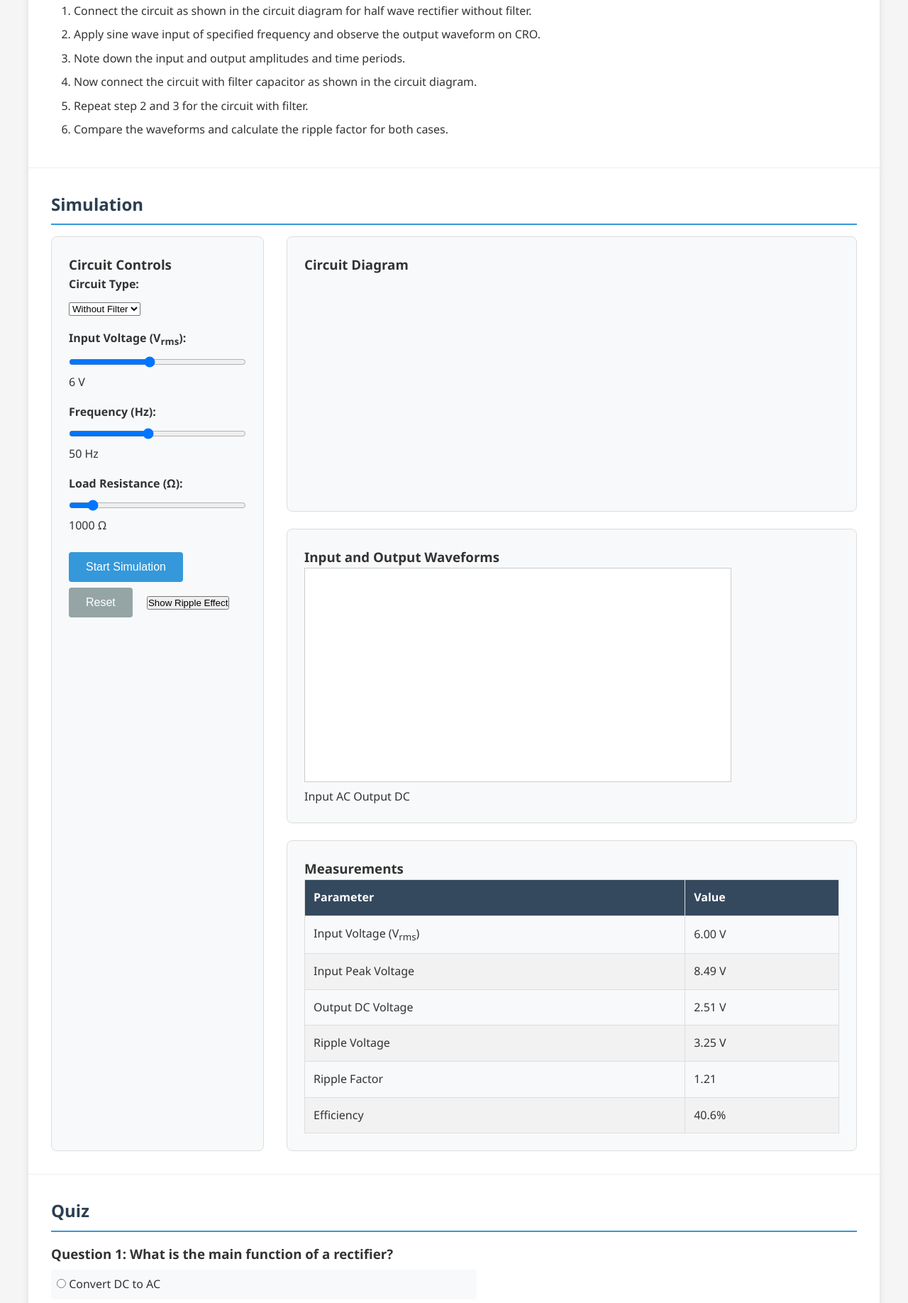
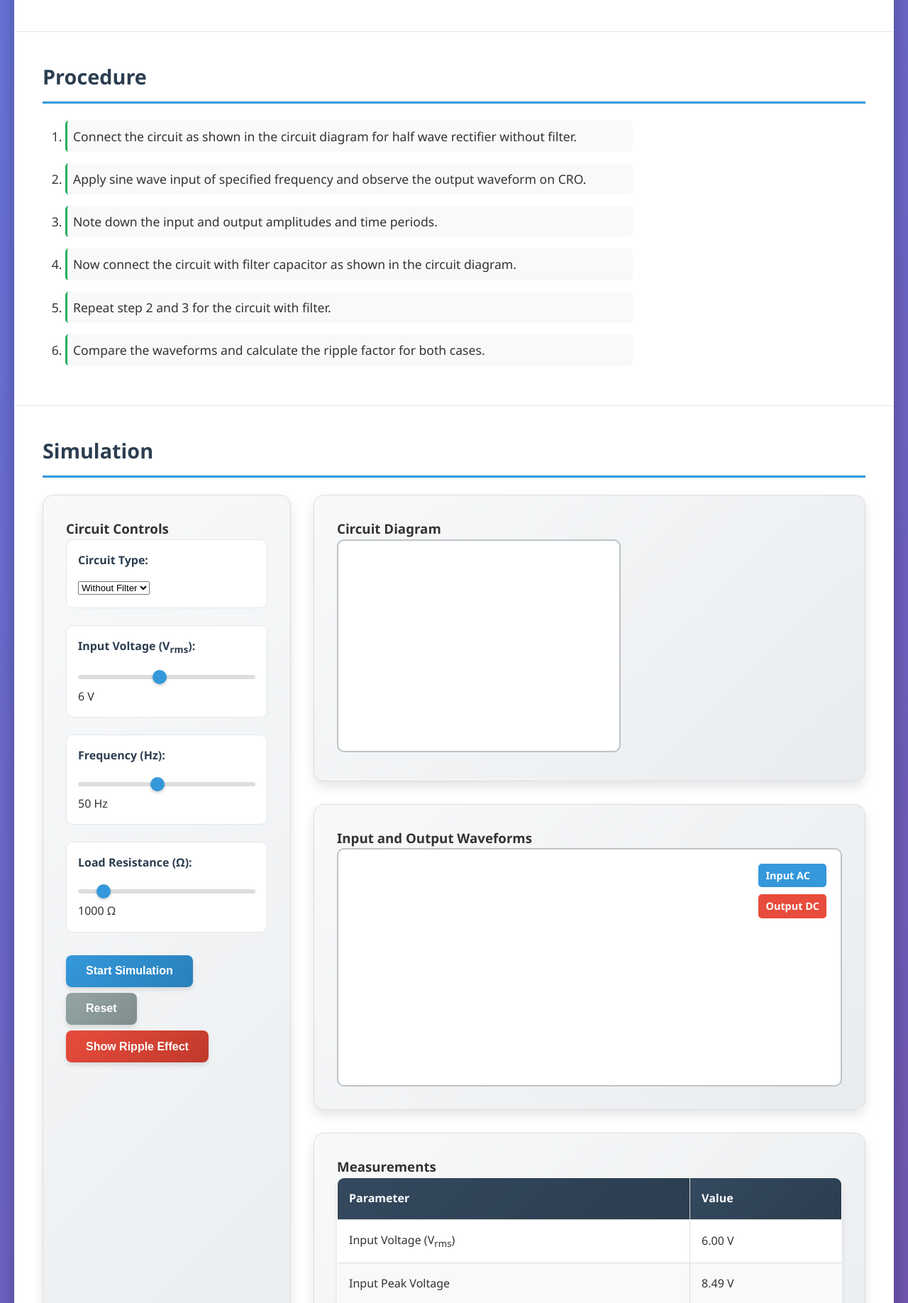
Before and after one commit to karthikeyanram2006-glitch/Halfwaverecctifier, a plain HTML site: page index.html in a window 1280 px wide. Shown: the part 964-2800 px from the top of the page at 71% size. Drawn offline with Linux system fonts and the light colour scheme; a script that the page names is missing; files whose address does not match are found by name.

Commit message:
Update style.css

```diff
--- a/styles/style.css
+++ b/styles/style.css
@@ -8,25 +8,32 @@ body {
     font-family: 'Segoe UI', Tahoma, Geneva, Verdana, sans-serif;
     line-height: 1.6;
     color: #333;
-    background-color: #f5f5f5;
+    background: linear-gradient(135deg, #667eea 0%, #764ba2 100%);
+    min-height: 100vh;
 }
 
 .container {
-    max-width: 1200px;
+    max-width: 1400px;
     margin: 0 auto;
     background: white;
-    box-shadow: 0 0 10px rgba(0,0,0,0.1);
+    box-shadow: 0 0 30px rgba(0,0,0,0.3);
+    border-radius: 10px;
+    overflow: hidden;
+    margin: 20px;
 }
 
 header {
-    background: #2c3e50;
+    background: linear-gradient(135deg, #2c3e50 0%, #3498db 100%);
     color: white;
-    padding: 1rem 2rem;
+    padding: 1.5rem 2rem;
+    box-shadow: 0 4px 6px rgba(0,0,0,0.1);
 }
 
 header h1 {
     text-align: center;
     margin-bottom: 1rem;
+    font-size: 2.2rem;
+    text-shadow: 2px 2px 4px rgba(0,0,0,0.3);
 }
 
 nav ul {
@@ -34,135 +41,232 @@ nav ul {
     display: flex;
     justify-content: center;
     flex-wrap: wrap;
+    gap: 1rem;
 }
 
 nav li {
-    margin: 0 1rem;
+    margin: 0;
 }
 
 nav a {
     color: white;
     text-decoration: none;
-    padding: 0.5rem 1rem;
-    border-radius: 4px;
-    transition: background 0.3s;
+    padding: 0.75rem 1.5rem;
+    border-radius: 25px;
+    transition: all 0.3s ease;
+    border: 2px solid transparent;
+    font-weight: 500;
 }
 
 nav a:hover {
-    background: #34495e;
+    background: rgba(255,255,255,0.2);
+    border-color: rgba(255,255,255,0.5);
+    transform: translateY(-2px);
 }
 
 .section {
-    padding: 2rem;
-    border-bottom: 1px solid #eee;
+    padding: 2.5rem;
+    border-bottom: 1px solid #e1e8ed;
 }
 
 .section h2 {
     color: #2c3e50;
-    margin-bottom: 1rem;
-    border-bottom: 2px solid #3498db;
-    padding-bottom: 0.5rem;
+    margin-bottom: 1.5rem;
+    border-bottom: 3px solid #3498db;
+    padding-bottom: 0.75rem;
+    font-size: 1.8rem;
 }
 
 .theory-content {
-    max-width: 800px;
+    max-width: 900px;
+    line-height: 1.8;
 }
 
 .formula {
-    background: #f8f9fa;
-    padding: 1rem;
-    border-left: 4px solid #3498db;
-    margin: 1rem 0;
+    background: linear-gradient(135deg, #f8f9fa 0%, #e9ecef 100%);
+    padding: 1.5rem;
+    border-left: 5px solid #3498db;
+    margin: 1.5rem 0;
+    border-radius: 0 8px 8px 0;
+    box-shadow: 0 4px 6px rgba(0,0,0,0.1);
 }
 
 .procedure-steps {
     max-width: 800px;
     margin-left: 2rem;
+    font-size: 1.1rem;
 }
 
 .procedure-steps li {
-    margin-bottom: 0.5rem;
+    margin-bottom: 1rem;
+    padding: 0.5rem;
+    background: #f8f9fa;
+    border-radius: 5px;
+    border-left: 3px solid #27ae60;
 }
 
 /* Simulation Styles */
 .simulation-container {
     display: grid;
-    grid-template-columns: 300px 1fr;
+    grid-template-columns: 350px 1fr;
     gap: 2rem;
     margin-top: 1rem;
 }
 
 .control-panel {
-    background: #f8f9fa;
-    padding: 1.5rem;
-    border-radius: 8px;
+    background: linear-gradient(135deg, #f8f9fa 0%, #e9ecef 100%);
+    padding: 2rem;
+    border-radius: 15px;
     border: 1px solid #ddd;
+    box-shadow: 0 8px 16px rgba(0,0,0,0.1);
 }
 
 .control-group {
-    margin-bottom: 1rem;
+    margin-bottom: 1.5rem;
+    padding: 1rem;
+    background: white;
+    border-radius: 10px;
+    border: 1px solid #e1e8ed;
 }
 
 .control-group label {
     display: block;
-    margin-bottom: 0.5rem;
-    font-weight: bold;
+    margin-bottom: 0.75rem;
+    font-weight: 600;
+    color: #2c3e50;
+    font-size: 1rem;
 }
 
 .control-group input[type="range"] {
     width: 100%;
-    margin-bottom: 0.5rem;
+    margin-bottom: 0.75rem;
+    height: 6px;
+    border-radius: 3px;
+    background: #ddd;
+    outline: none;
+    -webkit-appearance: none;
 }
 
-.btn-primary, .btn-secondary {
-    padding: 0.75rem 1.5rem;
+.control-group input[type="range"]::-webkit-slider-thumb {
+    -webkit-appearance: none;
+    width: 20px;
+    height: 20px;
+    border-radius: 50%;
+    background: #3498db;
+    cursor: pointer;
+    box-shadow: 0 2px 4px rgba(0,0,0,0.2);
+}
+
+.btn-primary, .btn-secondary, .btn-tertiary {
+    padding: 0.85rem 1.75rem;
     border: none;
-    border-radius: 4px;
+    border-radius: 8px;
     cursor: pointer;
     font-size: 1rem;
     margin-right: 1rem;
     margin-top: 0.5rem;
+    transition: all 0.3s ease;
+    font-weight: 600;
+    box-shadow: 0 4px 6px rgba(0,0,0,0.1);
 }
 
 .btn-primary {
-    background: #3498db;
+    background: linear-gradient(135deg, #3498db 0%, #2980b9 100%);
     color: white;
 }
 
 .btn-primary:hover {
-    background: #2980b9;
+    transform: translateY(-2px);
+    box-shadow: 0 6px 12px rgba(52, 152, 219, 0.3);
 }
 
 .btn-secondary {
-    background: #95a5a6;
+    background: linear-gradient(135deg, #95a5a6 0%, #7f8c8d 100%);
     color: white;
 }
 
 .btn-secondary:hover {
-    background: #7f8c8d;
+    transform: translateY(-2px);
+    box-shadow: 0 6px 12px rgba(149, 165, 166, 0.3);
+}
+
+.btn-tertiary {
+    background: linear-gradient(135deg, #e74c3c 0%, #c0392b 100%);
+    color: white;
+}
+
+.btn-tertiary:hover {
+    transform: translateY(-2px);
+    box-shadow: 0 6px 12px rgba(231, 76, 60, 0.3);
 }
 
 .visualization {
     display: flex;
     flex-direction: column;
-    gap: 1.5rem;
+    gap: 2rem;
 }
 
 .circuit-diagram, .waveforms, .measurements {
-    background: #f8f9fa;
-    padding: 1.5rem;
-    border-radius: 8px;
+    background: linear-gradient(135deg, #f8f9fa 0%, #e9ecef 100%);
+    padding: 2rem;
+    border-radius: 15px;
     border: 1px solid #ddd;
+    box-shadow: 0 8px 16px rgba(0,0,0,0.1);
+}
+
+#circuitSvg {
+    background: white;
+    border-radius: 10px;
+    border: 2px solid #bdc3c7;
+    padding: 1rem;
+}
+
+.waveform-container {
+    position: relative;
+    background: white;
+    border-radius: 10px;
+    border: 2px solid #bdc3c7;
+    padding: 1rem;
 }
 
 #waveformCanvas {
-    border: 1px solid #ccc;
-    background: white;
+    display: block;
+    border-radius: 8px;
+}
+
+.waveform-labels {
+    position: absolute;
+    top: 20px;
+    right: 20px;
+    display: flex;
+    flex-direction: column;
+    gap: 10px;
+}
+
+.input-label, .output-label {
+    padding: 5px 10px;
+    border-radius: 5px;
+    font-weight: bold;
+    font-size: 0.9rem;
+}
+
+.input-label {
+    background: #3498db;
+    color: white;
+}
+
+.output-label {
+    background: #e74c3c;
+    color: white;
 }
 
 table {
     width: 100%;
     border-collapse: collapse;
+    background: white;
+    border-radius: 10px;
+    overflow: hidden;
+    box-shadow: 0 4px 6px rgba(0,0,0,0.1);
 }
 
 table, th, td {
@@ -170,56 +274,138 @@ table, th, td {
 }
 
 th, td {
-    padding: 0.75rem;
+    padding: 1rem;
     text-align: left;
 }
 
 th {
-    background: #34495e;
+    background: linear-gradient(135deg, #34495e 0%, #2c3e50 100%);
     color: white;
+    font-weight: 600;
 }
 
 tr:nth-child(even) {
-    background: #f2f2f2;
+    background: #f8f9fa;
+}
+
+tr:hover {
+    background: #e3f2fd;
 }
 
 /* Quiz Styles */
 .quiz-container {
-    max-width: 600px;
+    max-width: 700px;
+    background: linear-gradient(135deg, #f8f9fa 0%, #e9ecef 100%);
+    padding: 2rem;
+    border-radius: 15px;
+    box-shadow: 0 8px 16px rgba(0,0,0,0.1);
 }
 
 .options label {
     display: block;
-    margin: 0.5rem 0;
-    padding: 0.5rem;
-    background: #f8f9fa;
-    border-radius: 4px;
+    margin: 0.75rem 0;
+    padding: 1rem;
+    background: white;
+    border-radius: 8px;
     cursor: pointer;
+    transition: all 0.3s ease;
+    border: 2px solid transparent;
 }
 
 .options label:hover {
-    background: #e9ecef;
+    background: #e3f2fd;
+    border-color: #3498db;
+    transform: translateX(5px);
 }
 
 footer {
-    background: #2c3e50;
+    background: linear-gradient(135deg, #2c3e50 0%, #34495e 100%);
     color: white;
     text-align: center;
-    padding: 1rem;
+    padding: 1.5rem;
+    margin-top: 2rem;
+}
+
+/* Animation for active simulation */
+.simulation-active {
+    animation: pulse 2s infinite;
+}
+
+@keyframes pulse {
+    0% { box-shadow: 0 0 0 0 rgba(52, 152, 219, 0.4); }
+    70% { box-shadow: 0 0 0 10px rgba(52, 152, 219, 0); }
+    100% { box-shadow: 0 0 0 0 rgba(52, 152, 219, 0); }
+}
+
+/* Component styles for circuit diagram */
+.component {
+    transition: all 0.3s ease;
+}
+
+.component:hover {
+    filter: drop-shadow(0 0 8px rgba(52, 152, 219, 0.7));
+}
+
+.diode-active {
+    fill: #e74c3c !important;
+    filter: drop-shadow(0 0 10px #e74c3c);
+}
+
+.capacitor-charging {
+    animation: capacitorCharge 0.5s ease-in-out;
+}
+
+@keyframes capacitorCharge {
+    0% { opacity: 0.5; }
+    50% { opacity: 1; }
+    100% { opacity: 0.5; }
 }
 
 /* Responsive Design */
-@media (max-width: 768px) {
+@media (max-width: 1024px) {
     .simulation-container {
         grid-template-columns: 1fr;
+    }
+
+    .control-panel {
+        order: 2;
+    }
+
+    .visualization {
+        order: 1;
+    }
+}
+
+@media (max-width: 768px) {
+    .container {
+        margin: 10px;
+    }
+
+    header {
+        padding: 1rem;
+    }
+
+    header h1 {
+        font-size: 1.8rem;
     }
 
     nav ul {
         flex-direction: column;
         align-items: center;
+        gap: 0.5rem;
     }
 
     nav li {
+        margin: 0.25rem 0;
+    }
+
+    .section {
+        padding: 1.5rem;
+    }
+
+    .btn-primary, .btn-secondary, .btn-tertiary {
+        display: block;
+        width: 100%;
         margin: 0.5rem 0;
     }
 }
```
